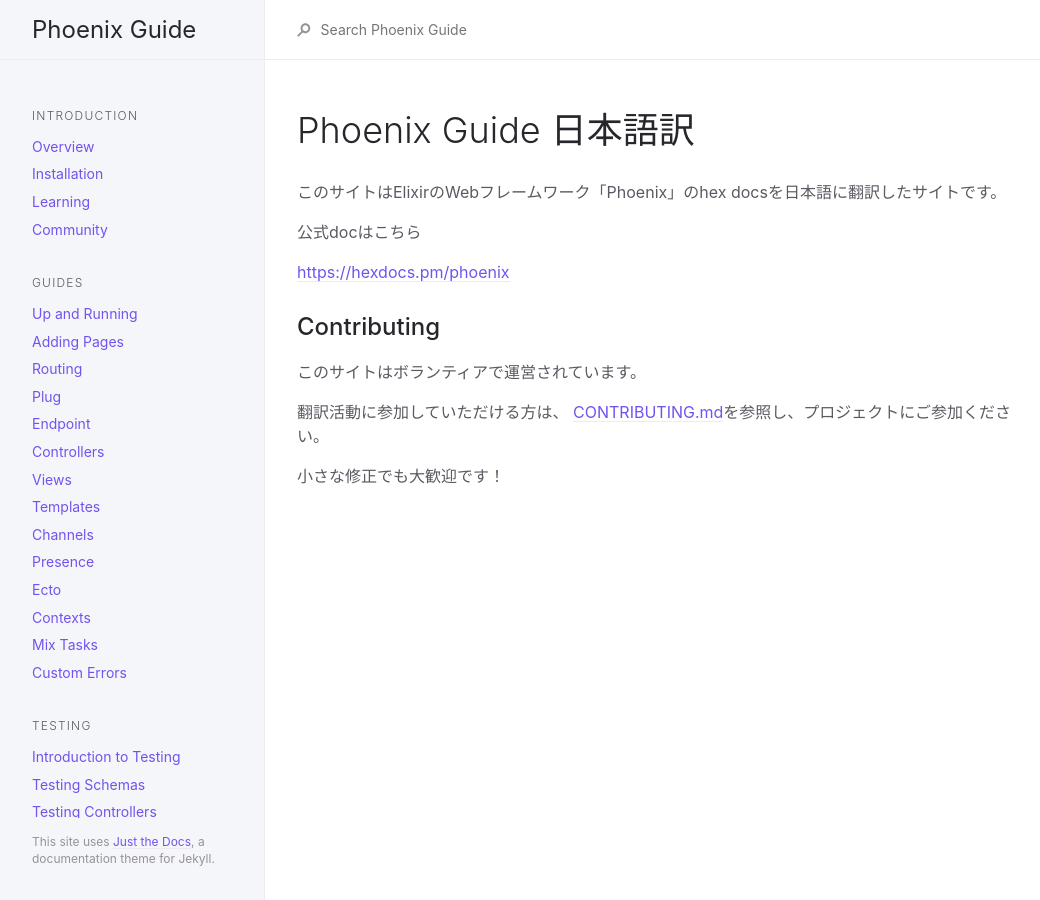
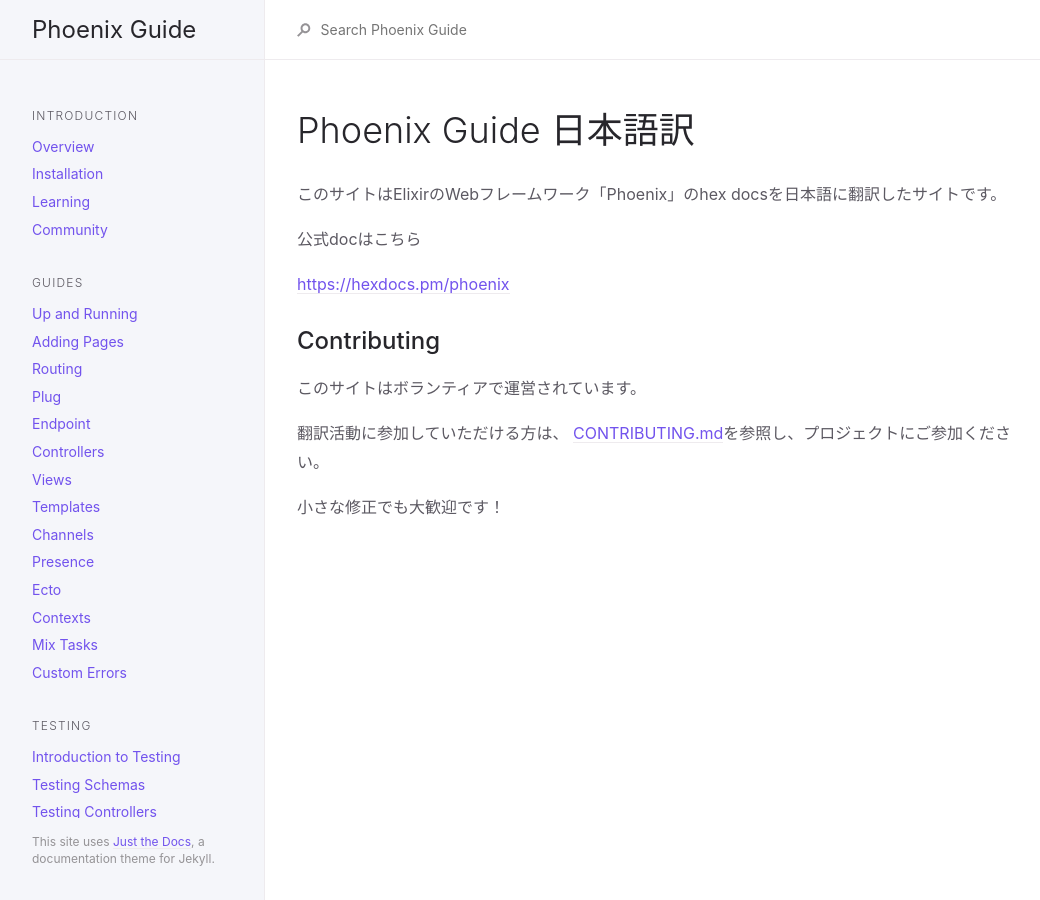
Before and after one commit to fukuoka-ex/phoenix-guide-ja, a Jekyll site: the page built from index.md, in a window 1280 px wide. Shown: the whole page, without its empty margins (107-1147 px from the left). Built offline with Jekyll 4.4.1, drawn with Linux system fonts in a browser that asks for light colours.

Commit message:
update line-height

```diff
--- a/_sass/support/_variables.scss
+++ b/_sass/support/_variables.scss
@@ -6,7 +6,7 @@ $body-font-family: -apple-system, BlinkMacSystemFont, "helvetica neue", helvetic
 $mono-font-family: "SFMono-Regular", Menlo, Consolas, Monospace !default;
 $root-font-size: 16px !default;         // Base font-size for rems
 $body-line-height: 1.4 !default;
-$content-line-height: 1.5 !default;
+$content-line-height: 1.8 !default;
 $body-heading-line-height: 1.15 !default !default;
 
 //
```
